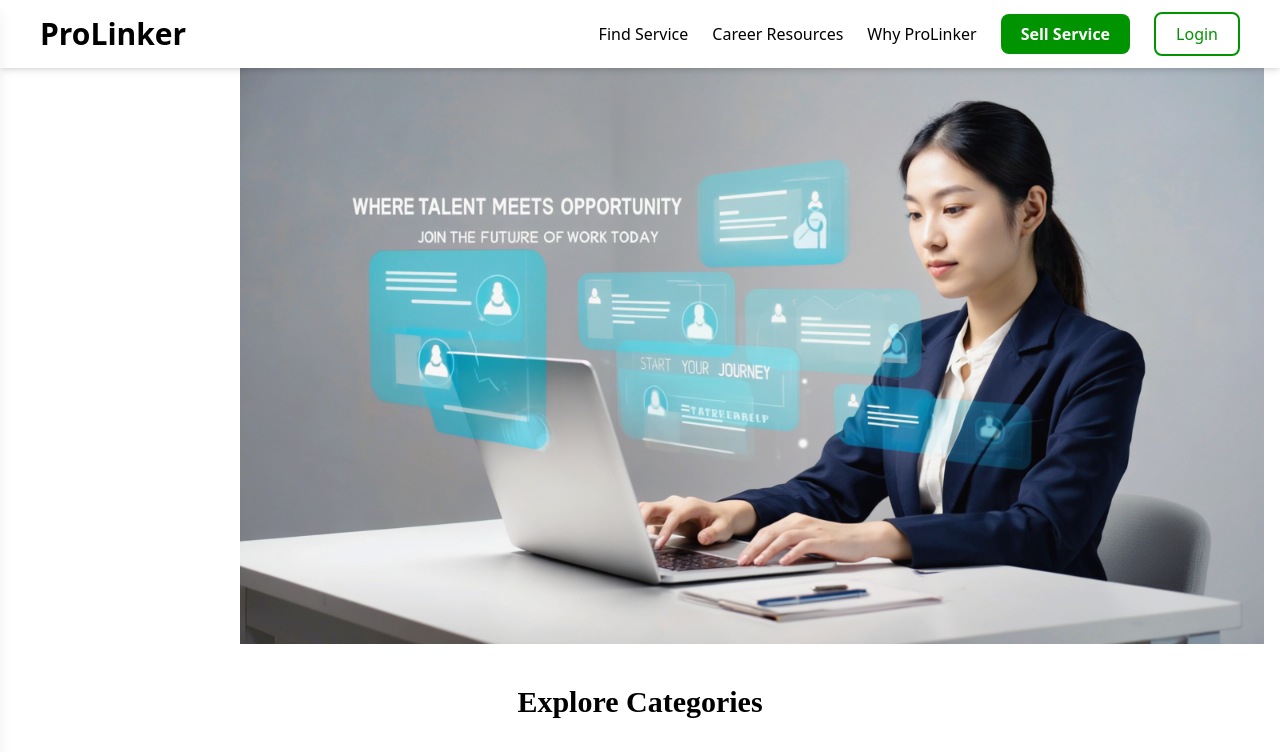
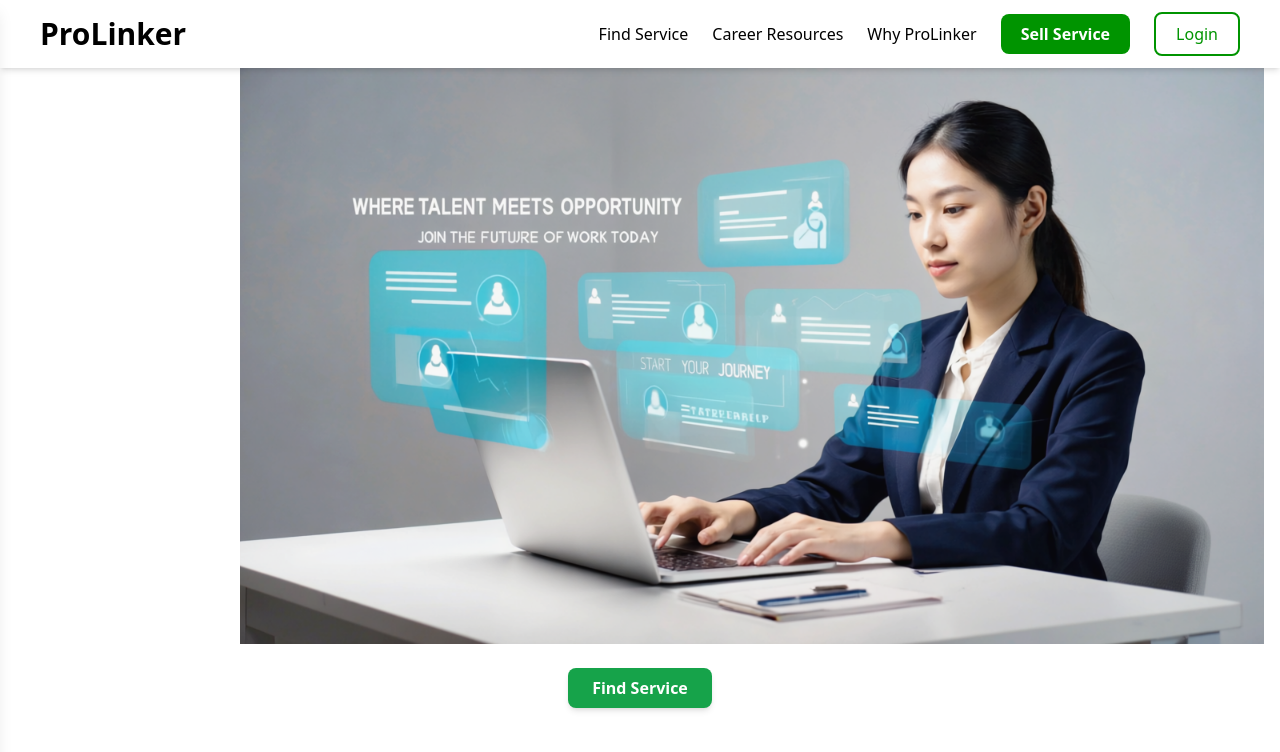
Before and after one commit to pranaysaini/ProLinker, a React (Create React App) app in the folder client/: page / in a window 1280 px wide. Shown: the top 752 px of the page. Built offline with nearby package versions, Linux system fonts and the light colour scheme; no server answers.

Commit message:
Initial commit

```diff
--- a/client/src/Pages/Home.jsx
+++ b/client/src/Pages/Home.jsx
@@ -1,4 +1,4 @@
-import React from 'react'
+import React, { useRef } from 'react'
 import { Link } from 'react-router-dom';
 import banner from '../assets/futureBanner.png'
 
@@ -11,13 +11,33 @@ const categories = [
 ];
 
 const Home = () => {
+  const categoriesRef = useRef(null);
+
+  const handleFindService = () => {
+    if (categoriesRef.current) {
+      categoriesRef.current.scrollIntoView({ behavior: 'smooth' });
+    }
+  };
+
   return (
-
     <div className='pb-32'>
       <img src={banner} alt="banner" className="md:ml-60 w-full max-w-5xl " />
 
+      <div className="flex justify-center mt-6">
+        <button
+          onClick={handleFindService}
+          className="bg-green-600 hover:bg-green-700 text-white font-semibold py-2 px-6 rounded-lg shadow-md transition-all duration-300"
+        >
+          Find Service
+        </button>
+      </div>
 
-        <h1 className='flex justify-center items-center text-3xl font-[salsa] font-bold mt-10'>Explore Categories</h1>
+      <h1
+        ref={categoriesRef}
+        className='flex justify-center items-center text-3xl font-[salsa] font-bold mt-10'
+      >
+        Explore Categories
+      </h1>
 
       <ul className='grid grid-cols-2 lg:grid-cols-4 gap-5 md:gap-y-20 md:gap-x-10 mt-8'>
         {
@@ -30,11 +50,6 @@ const Home = () => {
           ))
         }
       </ul>
-
-
-
-
-
     </div>
   )
 }
```
Also changed, not shown: client/src/Pages/ProfileCreate.jsx (+1 -6 lines), 2 other files (tests, documents, lock files or other folders). Lines whose indentation alone changed are shown as unchanged.
